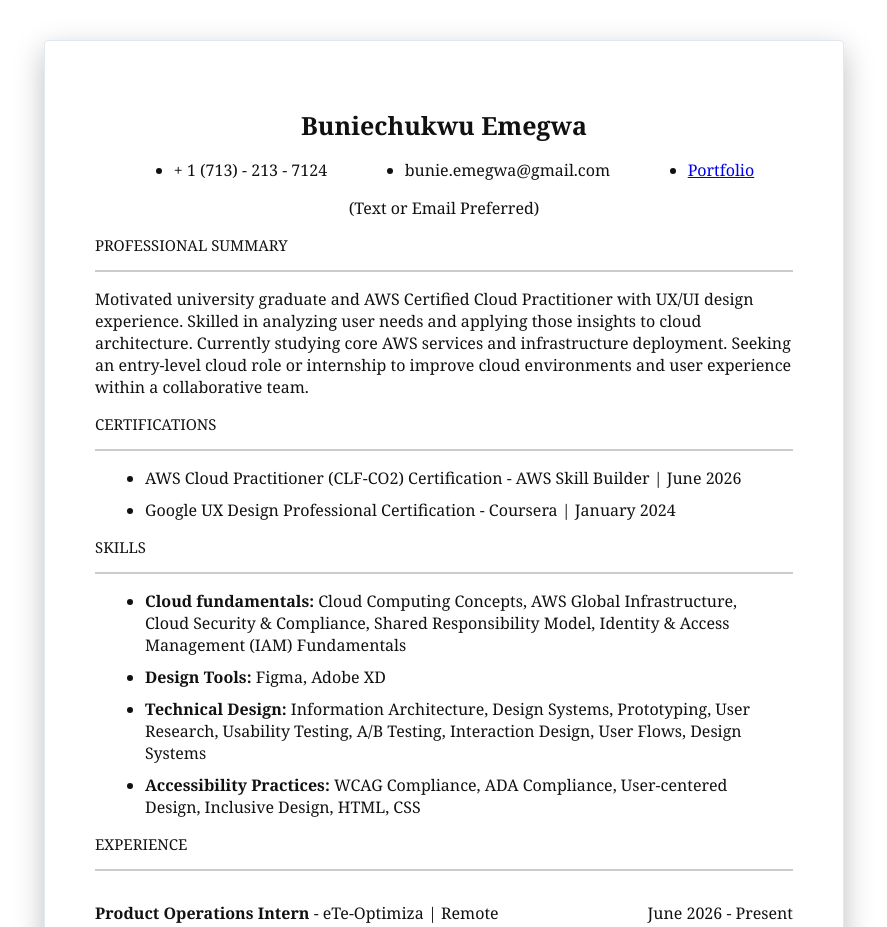
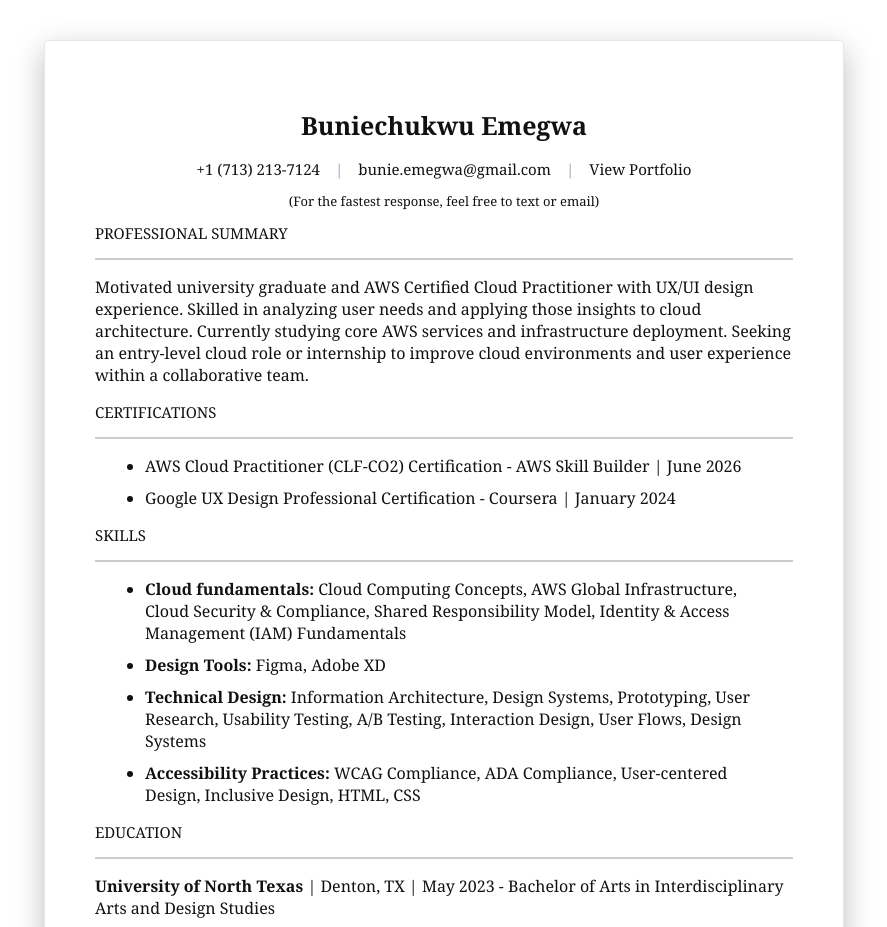
Before and after one commit to Lomerci/cloud-resume-site, a plain HTML site: page index.html in a window 1280 px wide. Shown: the top 927 px of the page, without its empty margins (196-1083 px from the left). Drawn offline with Linux system fonts and the light colour scheme.

Commit message:
Clean up the contact info section and add the separators to separate each contact info as well as adding education section. Also check off the step 1 of the roadmap.

```diff
--- a/index.html
+++ b/index.html
@@ -8,15 +8,16 @@
 </head>
 <body>
     <div id= "resume-container">
-    <div id = "contact">
+
         <h1>Buniechukwu Emegwa</h1>
-        <ul id = "contact-section">
-            <li>+ 1 (713) - 213 - 7124</li>
-            <li>bunie.emegwa@gmail.com</li>
-            <li><a href="https://bunieemegwa.wixsite.com/emegwaux-studio">Portfolio</a></li>
-        </ul>
-        <p>(Text or Email Preferred)</p>
+
+    <div class="contact-info">
+        <span>+1 (713) 213-7124</span>
+        <span><a href="mailto:bunie.emegwa@gmail.com">bunie.emegwa@gmail.com</a></span>
+        <span><a href="https://bunieemegwa.wixsite.com/emegwatech-portfolio/cloud-architecture" target="_blank" rel="noopener noreferrer">View Portfolio</a></span>
     </div>
+
+    <p id="contact-addition">(For the fastest response, feel free to text or email)</p>
 
     <div class = "summary">
         <div class = "resume-separator">
@@ -48,6 +49,14 @@
             <li><b>Technical Design:</b> Information Architecture, Design Systems, Prototyping, User Research, Usability Testing, A/B Testing, Interaction Design, User Flows, Design Systems</li>
             <li><b>Accessibility Practices:</b> WCAG Compliance, ADA Compliance, User-centered Design, Inclusive Design, HTML, CSS</li>
         </ul>
+    </div>
+
+    <div id = "education">
+        <div class = "resume-separator">
+            <h2>EDUCATION</h2>
+            <hr class = "resume-line">
+        </div>
+        <p><b>University of North Texas</b> |  Denton, TX | May 2023 - Bachelor of Arts in Interdisciplinary Arts and Design Studies </p>
     </div>
 
     <div id = "experience">
--- a/style.css
+++ b/style.css
@@ -24,7 +24,11 @@ h1 {
     font-size: 25px;
 }
 
-h1, #contact p {
+#contact-addition {
+    font-size: 13px;
+}
+
+h1, #contact-addition {
     text-align: center;
 }
 
@@ -45,9 +49,28 @@ h2 {
     justify-content: space-between;
 }
 
-#contact ul {
-    display: flex;
-    justify-content: space-around;
+.contact-info {
+  display: flex;
+  justify-content: center;
+  flex-wrap: wrap;
+  gap: 15px;
+  font-size: 15px;
+}
+
+.contact-info a {
+  color: #111111;
+  text-decoration: none;
+}
+
+.contact-info a:hover {
+  text-decoration: underline;
+  color: blue;
+}
+
+.contact-info span:not(:last-child)::after {
+  content: "|";
+  margin-left: 15px;
+  color: #94a3b8;
 }
 
 #certification li,
```
Also changed, not shown: 1 other file.
